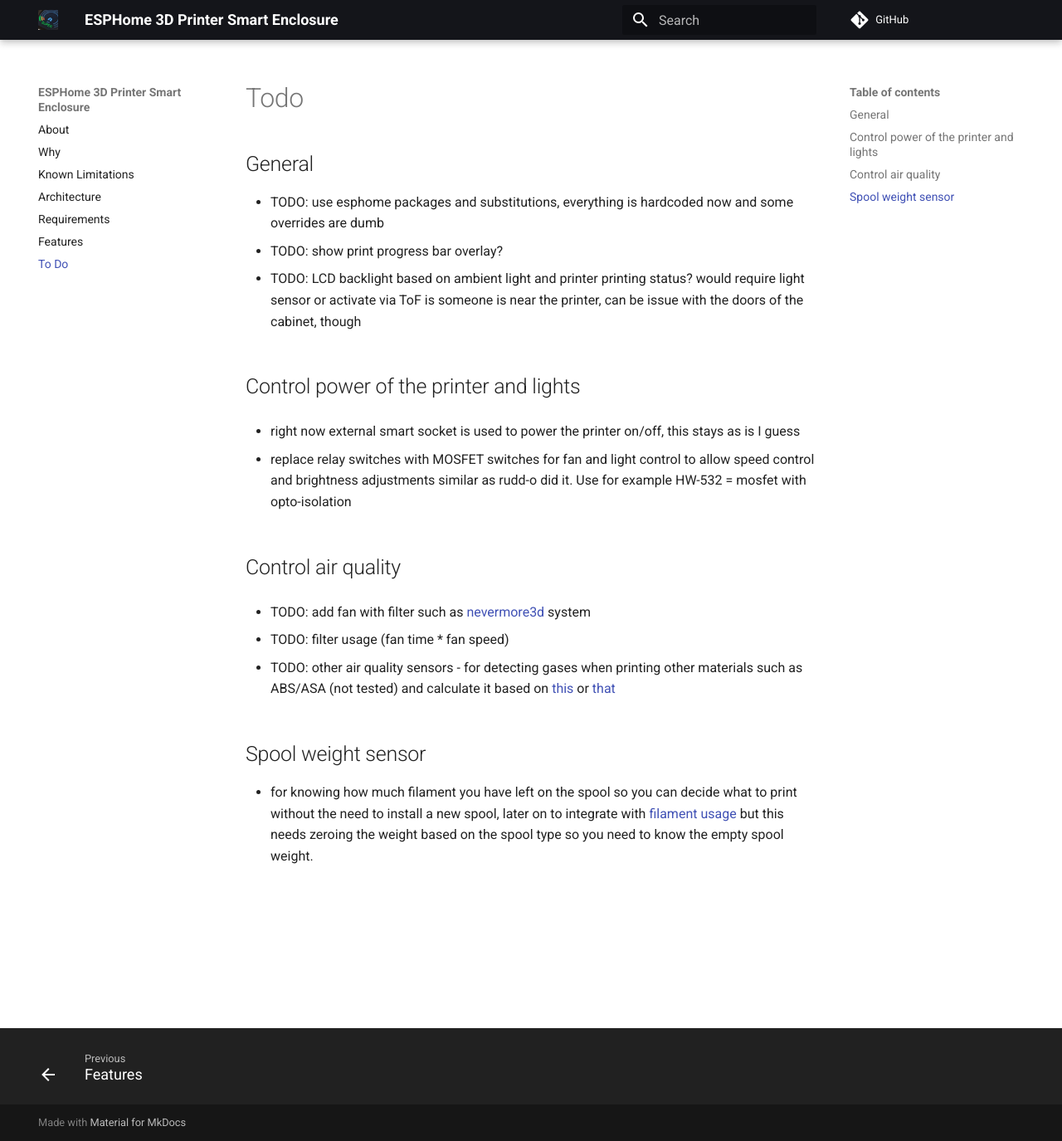
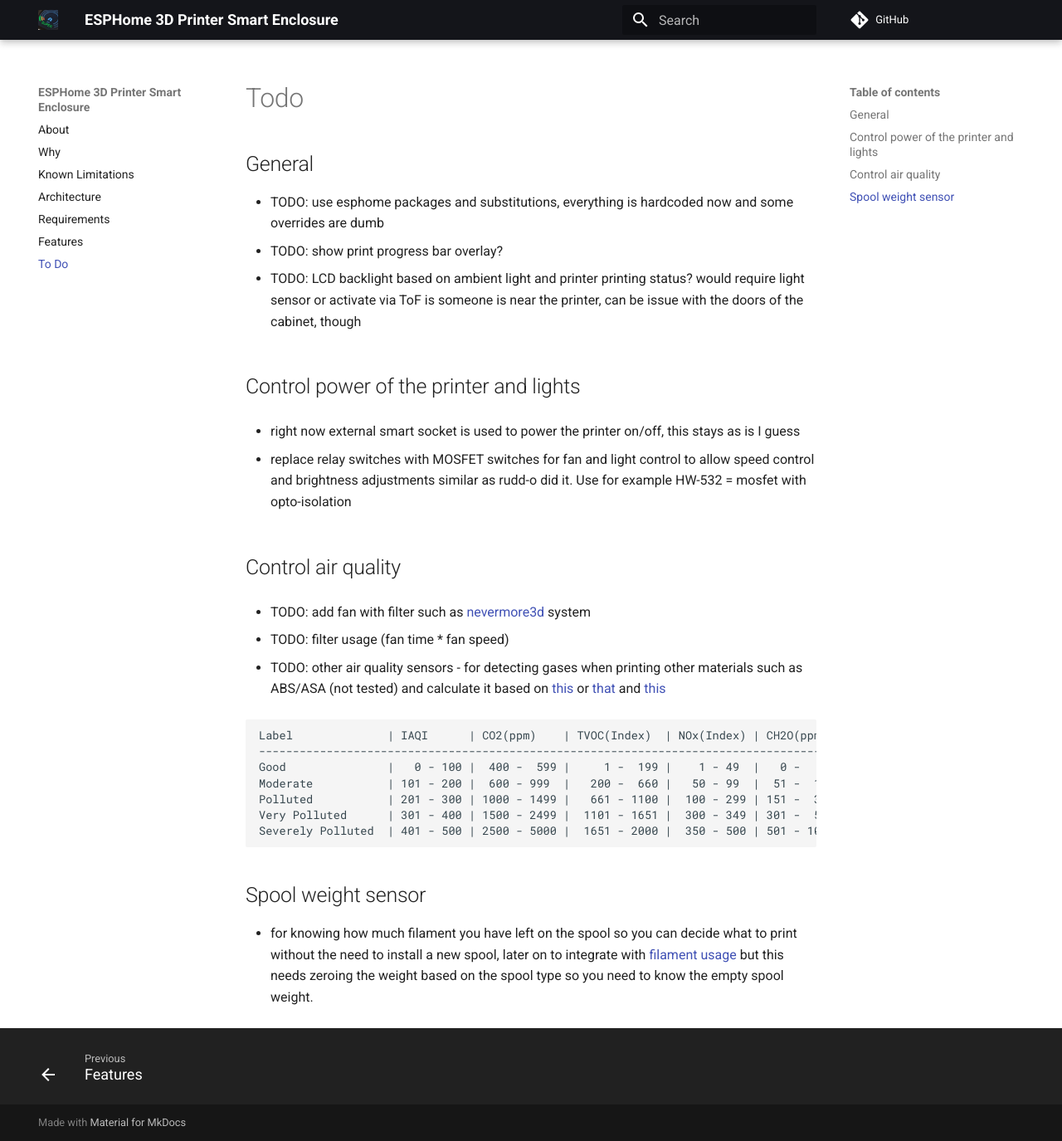
Before and after one commit to nvtkaszpir/esphome-3d-printer-smart-enclosure, an MkDocs documentation site: the page built from docs/todo.md, in a window 1280 px wide and 1375 px high. Shown: the whole window at 83% size. Built offline with MkDocs 1.6.1 and Material for MkDocs 9.7.7, drawn with Linux system fonts in a browser that asks for light colours; comment, search, counter and statistics services are not loaded.

Commit message:
Add air quality references to todo

````diff
--- a/docs/todo.md
+++ b/docs/todo.md
@@ -25,6 +25,19 @@
 - TODO: other air quality sensors - for detecting gases when printing other materials such as ABS/ASA (not tested)
   and calculate it based on [this](https://atmotube.com/atmocube-support/indoor-air-quality-index-iaqi)
   or [that](https://airly.org/en/air-quality-index-caqi-and-aqi-methods-of-calculation/)
+  and [this](https://www.breeze-technologies.de/blog/calculating-an-actionable-indoor-air-quality-index/)
+
+  <!-- markdownlint-disable line_length -->
+  ```text
+  Label              | IAQI      | CO2(ppm)    | TVOC(Index)  | NOx(Index) | CH2O(ppm)  | PM1(µg/m3) | PM2.5(µg/m3) | PM10(µg/m3) | CO(ppm)     | O3(ppm)        |
+  ---------------------------------------------------------------------------------------------------------------------------------------------------------------
+  Good               |   0 - 100 |  400 -  599 |     1 -  199 |    1 - 49  |   0 -   50 |     0 - 14 |      0 - 20  |     0 -  30 |  0   -  1.7 | 0 - 0.025      |
+  Moderate           | 101 - 200 |  600 - 999  |   200 -  660 |   50 - 99  |  51 -  150 |    15 - 34 |     21 - 50  |    31 -  75 |  1.8 -  8.7 | 0.026 - 0.06   |
+  Polluted           | 201 - 300 | 1000 - 1499 |   661 - 1100 |  100 - 299 | 151 -  300 |    35 - 61 |     51 - 90  |    76 - 125 |  8.8 - 10   | 0.061 - 0.075  |
+  Very Polluted      | 301 - 400 | 1500 - 2499 |  1101 - 1651 |  300 - 349 | 301 -  500 |    62 - 95 |     91 - 140 |   126 - 200 | 10.1 - 15   | 0.076 - 0.1    |
+  Severely Polluted  | 401 - 500 | 2500 - 5000 |  1651 - 2000 |  350 - 500 | 501 - 1000 |   96 - 150 |    141 - 200 |   201 - 300 | 15.1 - 30   | 0.101 - 0.3    |
+  ```
+  <!-- markdownlint-enable line_length -->
 
 ## Spool weight sensor
 
````
